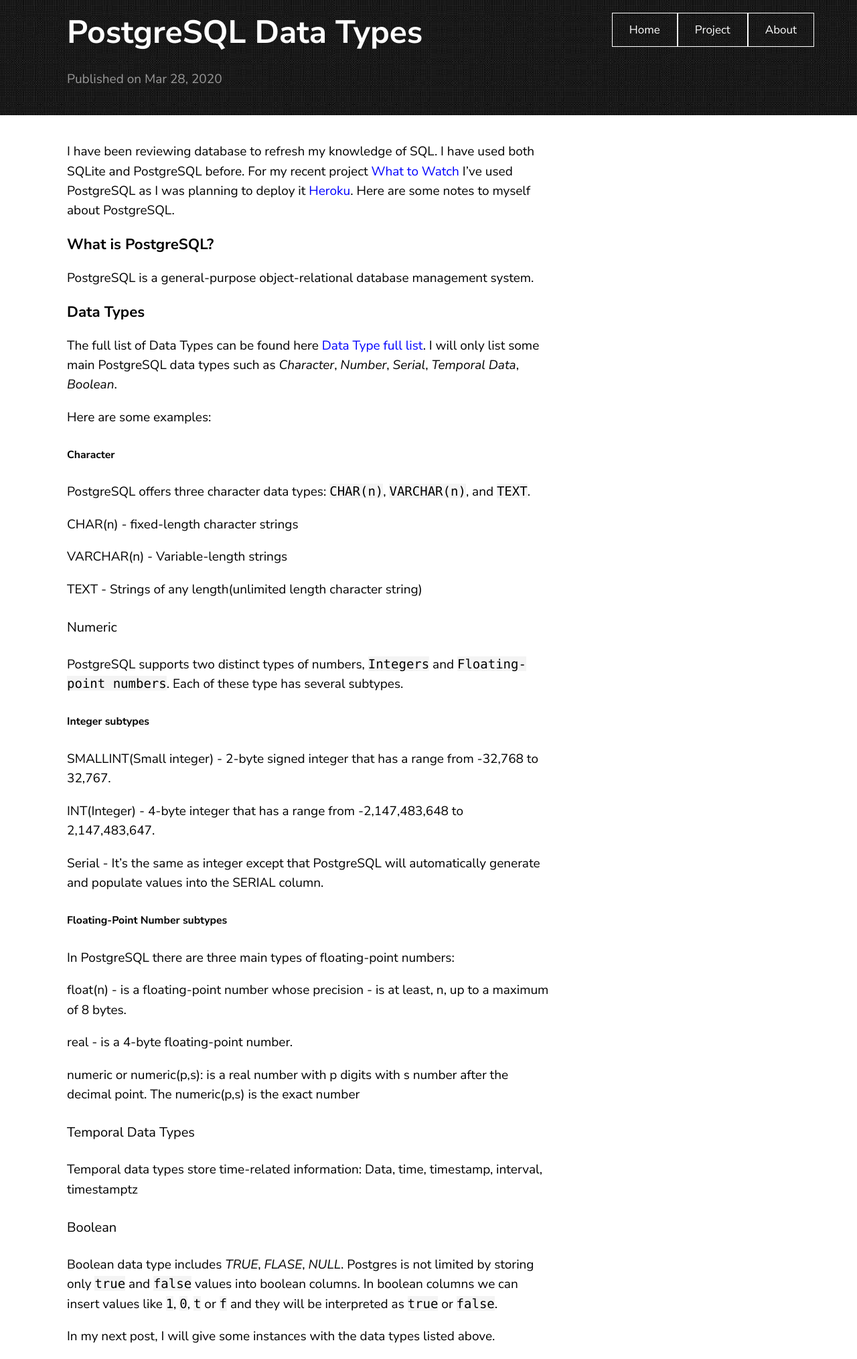
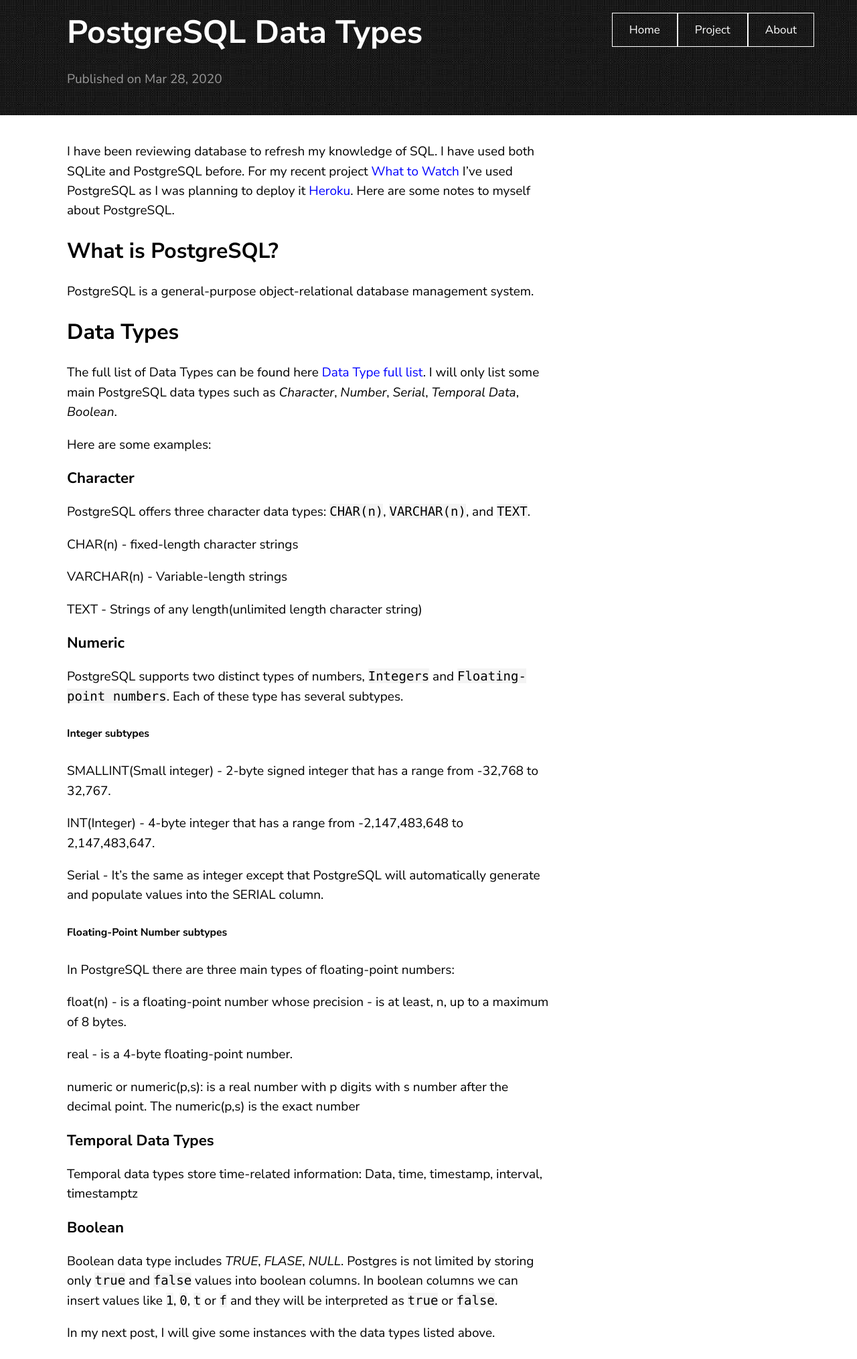
Before and after one commit to ching-wang/ching-wang.io, a Jekyll site: the page built from _posts/2020-03-28-postgresql-basic-data-types.md, in a window 1280 px wide. Shown: the whole page at 67% size. Built offline with Jekyll 4.4.1, drawn with Linux system fonts in a browser that asks for light colours.

Commit message:
improve the alyout

```diff
--- a/_posts/2020-03-28-postgresql-basic-data-types.md
+++ b/_posts/2020-03-28-postgresql-basic-data-types.md
@@ -10,11 +10,11 @@ SQLite and PostgreSQL before. For my recent project
 planning to deploy it [Heroku]('https://en.wikipedia.org/wiki/Heroku'). Here are
 some notes to myself about PostgreSQL.
 
-### What is PostgreSQL?
+## What is PostgreSQL?
 
 PostgreSQL is a general-purpose object-relational database management system.
 
-### Data Types
+## Data Types
 
 The full list of Data Types can be found here
 [Data Type full list]("https://www.postgresql.org/docs/current/datatype.html").
@@ -23,7 +23,7 @@ _Serial_, _Temporal Data_, _Boolean_.
 
 Here are some examples:
 
-##### Character
+### Character
 
 PostgreSQL offers three character data types: `CHAR(n)`, `VARCHAR(n)`, and
 `TEXT`.
@@ -34,7 +34,7 @@ VARCHAR(n) - Variable-length strings
 
 TEXT - Strings of any length(unlimited length character string)
 
-#### Numeric
+### Numeric
 
 PostgreSQL supports two distinct types of numbers, `Integers` and
 `Floating-point numbers`. Each of these type has several subtypes.
@@ -62,12 +62,12 @@ real - is a 4-byte floating-point number.
 numeric or numeric(p,s): is a real number with p digits with s number after the
 decimal point. The numeric(p,s) is the exact number
 
-#### Temporal Data Types
+### Temporal Data Types
 
 Temporal data types store time-related information:
 Data, time, timestamp, interval, timestamptz
 
-#### Boolean
+### Boolean
 
 Boolean data type includes _TRUE_, _FLASE_, _NULL_. Postgres is not limited by
 storing only `true` and `false` values into boolean columns. In boolean columns
```
